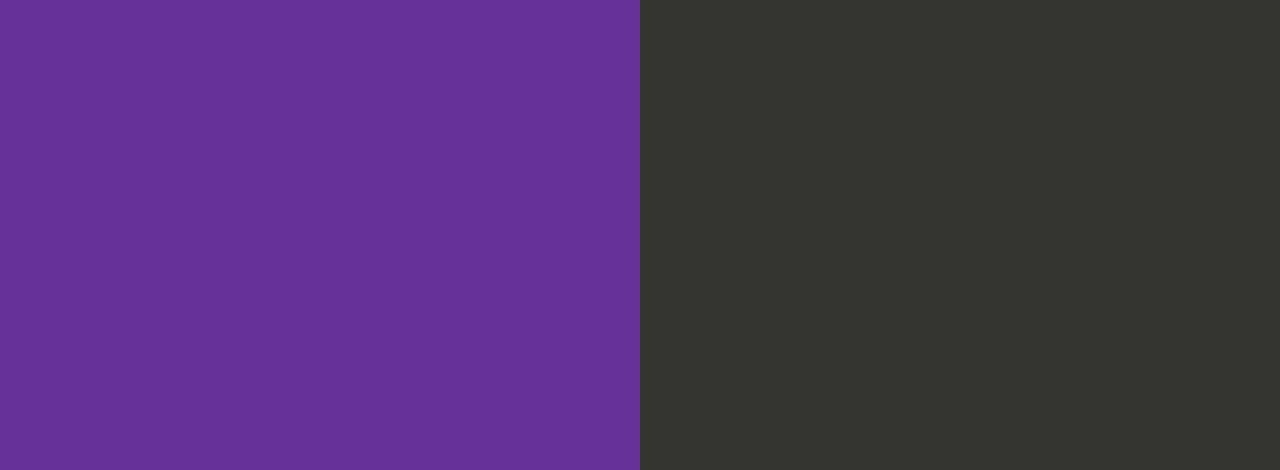
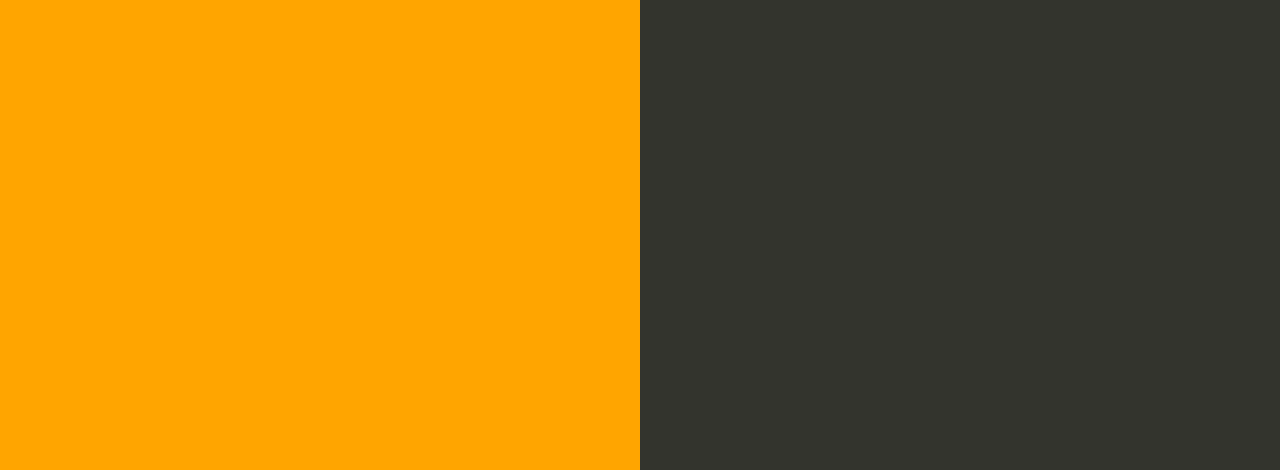
Before and after one commit to naveen841/aws_cicd_nodapp, a website: page index.html in a window 1280 px wide. Shown: the part 330-800 px from the top of the page. Drawn offline with Linux system fonts and the light colour scheme.

Commit message:
changed the clor app to orangae

```diff
--- a/index.html
+++ b/index.html
@@ -35,7 +35,7 @@
 
         text-align: right;
         padding-top: 11em;
-        background-color: rebeccapurple;
+        background-color: orange;
 
       }
       .textColumn p {
```
